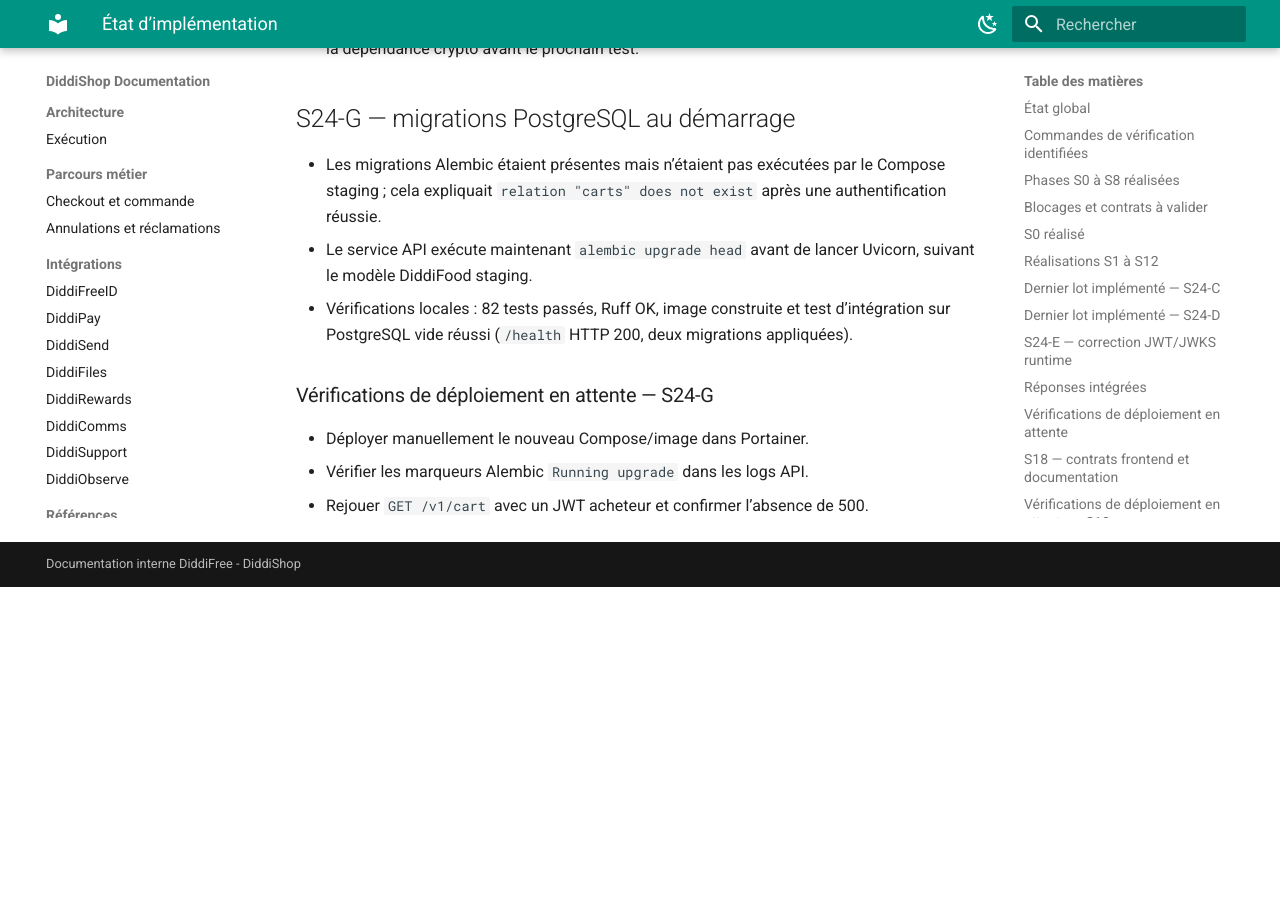
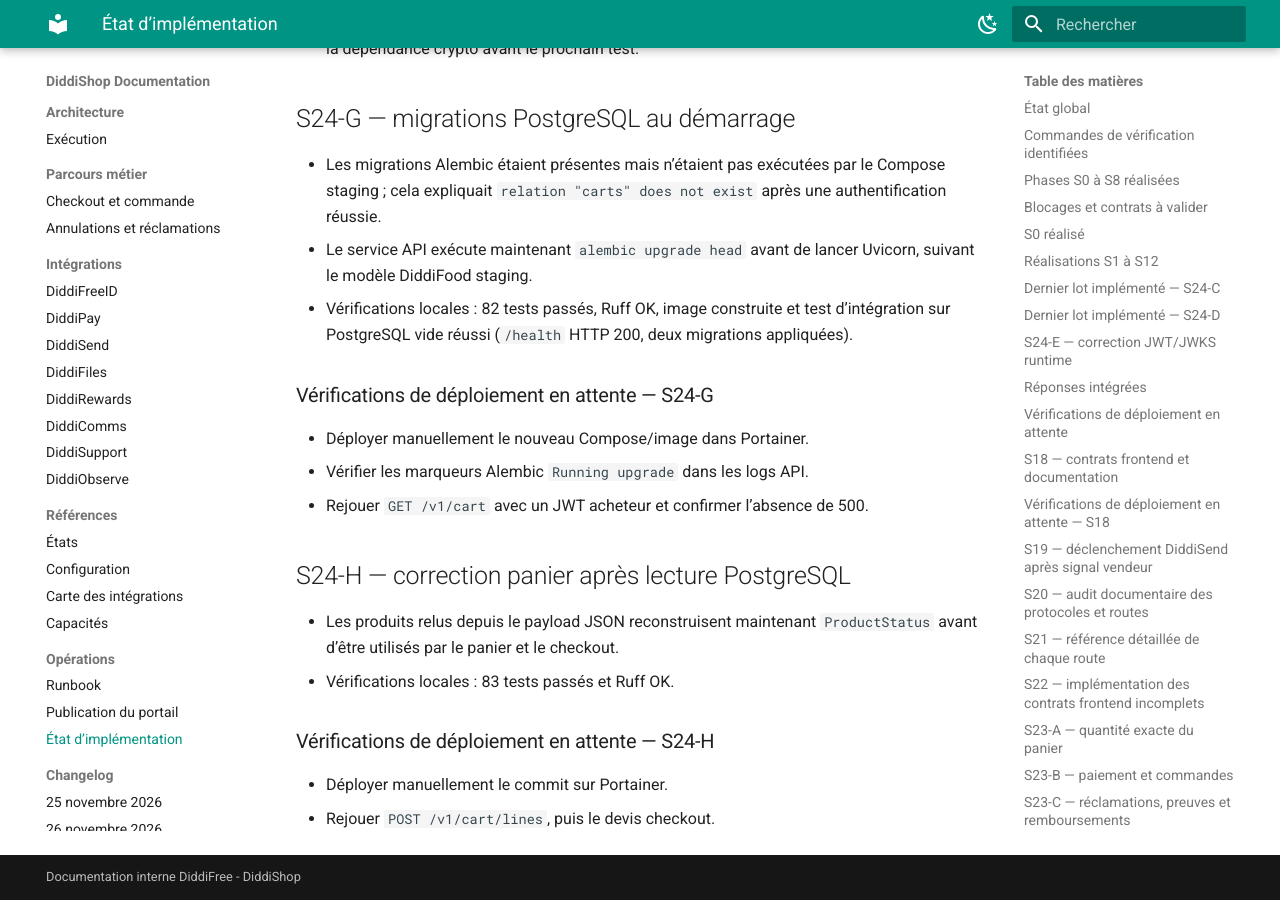
Before and after one commit to DIDDI-FREE/diddi-shop-backend-staging, an MkDocs documentation site: the page built from docs/IMPLEMENTATION-STATUS.md, in a window 1280 px wide and 900 px high, scrolled down 8908 px. Built offline with MkDocs 1.6.1 and Material for MkDocs 9.7.7, drawn with Linux system fonts in a browser that asks for light colours; before the commit the page ends 9495 px from its top, so only the background shows below that.

Commit message:
fix(cart): rehydrate product status enum from database

```diff
--- a/docs/IMPLEMENTATION-STATUS.md
+++ b/docs/IMPLEMENTATION-STATUS.md
@@ -333,3 +333,14 @@ PyJWT au build. Aucun changement Portainer n’a été effectué.
 - Déployer manuellement le nouveau Compose/image dans Portainer.
 - Vérifier les marqueurs Alembic `Running upgrade` dans les logs API.
 - Rejouer `GET /v1/cart` avec un JWT acheteur et confirmer l’absence de 500.
+
+## S24-H — correction panier après lecture PostgreSQL
+
+- Les produits relus depuis le payload JSON reconstruisent maintenant
+  `ProductStatus` avant d’être utilisés par le panier et le checkout.
+- Vérifications locales : 83 tests passés et Ruff OK.
+
+### Vérifications de déploiement en attente — S24-H
+
+- Déployer manuellement le commit sur Portainer.
+- Rejouer `POST /v1/cart/lines`, puis le devis checkout.
```
Also changed, not shown: docs/decisions/DECISIONS.md (+12 -0 lines), tasks/S24-H-IMPLEMENTATION-2026-11-27.md (added, +24 -0 lines), tasks/todo.md (+1 -0 lines), 2 other files.
